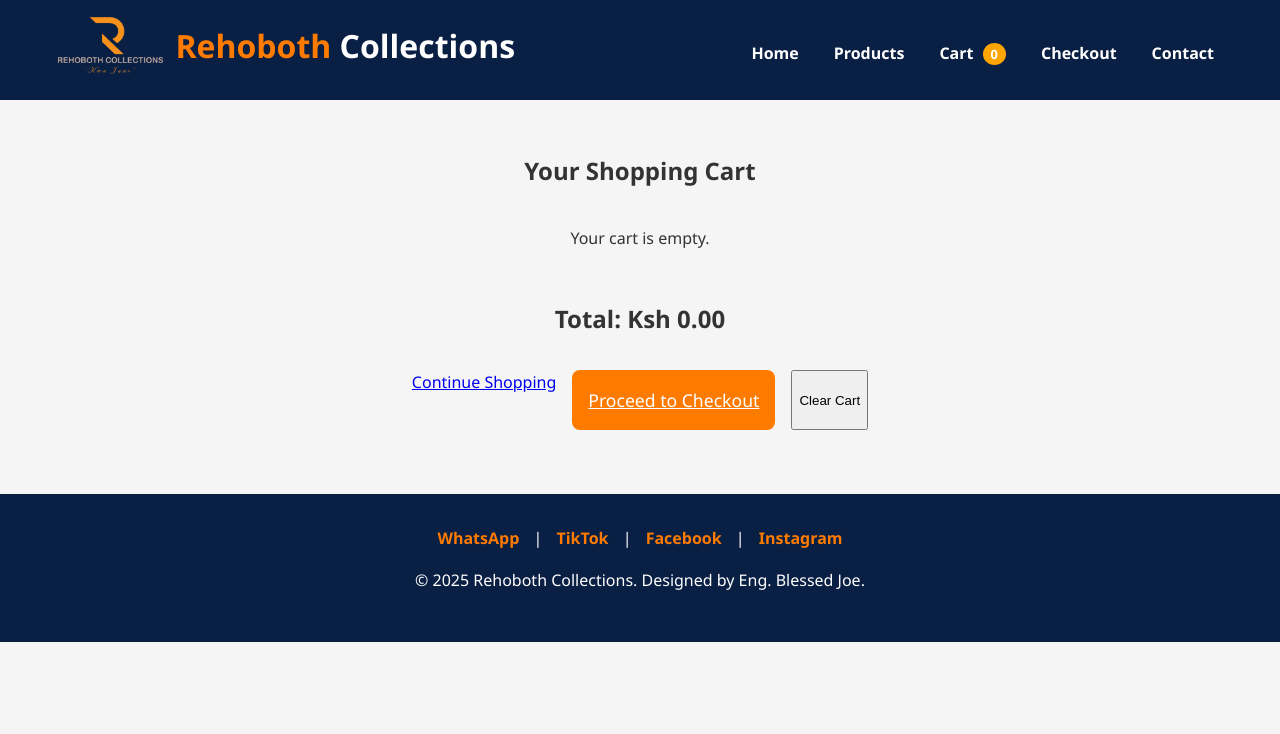
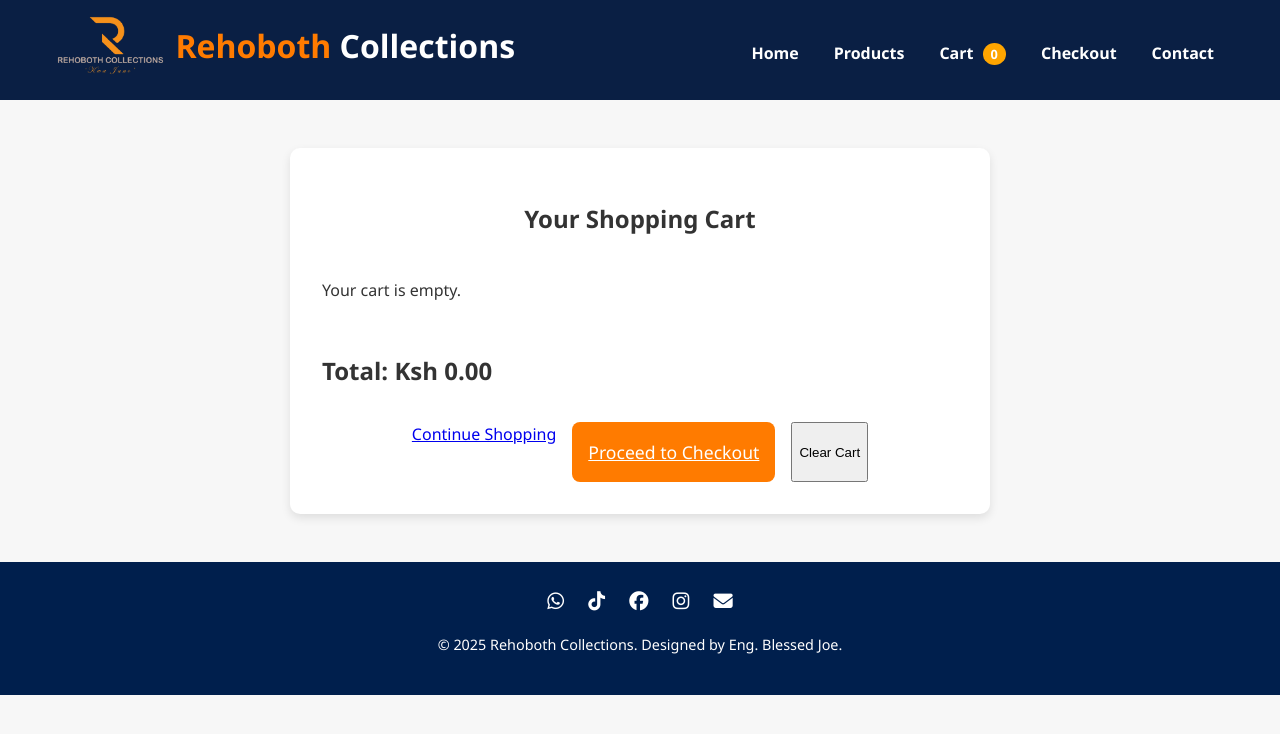
Before and after one commit to BlessedJoe254/Rehoboth-Collections-Shop, a plain HTML site: page cart.html in a window 1280 px wide. Drawn offline with Linux system fonts and the light colour scheme.

Commit message:
Add files via upload

```diff
--- a/cart.html
+++ b/cart.html
@@ -5,6 +5,58 @@
   <meta name="viewport" content="width=device-width, initial-scale=1.0"/>
   <title>Rehoboth Collections - Cart</title>
   <link rel="stylesheet" href="styles.css"/>
+  <link rel="stylesheet" href="https://cdnjs.cloudflare.com/ajax/libs/font-awesome/6.5.0/css/all.min.css" />
+
+  <style>
+    body {
+      font-family: 'Segoe UI', sans-serif;
+      background: #f7f7f7;
+      margin: 0;
+      padding: 0;
+    }
+
+    .cart-container {
+      max-width: 700px;
+      margin: 3rem auto;
+      background: white;
+      padding: 2rem;
+      border-radius: 10px;
+      box-shadow: 0 4px 10px rgba(0,0,0,0.1);
+    }
+
+    .cart-container h2 {
+      text-align: center;
+      color: #333;
+      margin-bottom: 1.5rem;
+    }
+
+    .cart-items {
+      margin-top: 1.5rem;
+    }
+
+    footer {
+      background-color: #001f4d;
+      color: white;
+      padding: 1.5rem 0;
+      text-align: center;
+    }
+
+    footer .social a {
+      color: white;
+      margin: 0 10px;
+      font-size: 1.2rem;
+      text-decoration: none;
+    }
+
+    footer .social a:hover {
+      color: #ff9900;
+    }
+
+    footer p {
+      margin-top: 1rem;
+      font-size: 0.9rem;
+    }
+  </style>
 </head>
 <body>
 
@@ -26,7 +78,7 @@
   </header>
 
   <!-- Cart Section -->
-  <section class="cart">
+  <section class="cart-container">
     <h2>Your Shopping Cart</h2>
 
     <div class="cart-items" id="cart-items">
@@ -49,10 +101,11 @@
   <!-- Footer -->
   <footer>
     <div class="social">
-      <a href="https://wa.me/254726459569" target="_blank">WhatsApp</a> |
-      <a href="https://vm.tiktok.com/ZMBp1K8cq/" target="_blank">TikTok</a> |
-      <a href="https://www.facebook.com/janet.wanjiru.940" target="_blank">Facebook</a> |
-      <a href="https://instagram.com/rehobothcollections" target="_blank">Instagram</a>
+      <a href="https://wa.me/254726459569" target="_blank"><i class="fab fa-whatsapp"></i></a>
+      <a href="https://vm.tiktok.com/ZMBp1K8cq/" target="_blank"><i class="fab fa-tiktok"></i></a>
+      <a href="https://www.facebook.com/janet.wanjiru.940" target="_blank"><i class="fab fa-facebook"></i></a>
+      <a href="https://instagram.com/rehobothcollections" target="_blank"><i class="fab fa-instagram"></i></a>
+      <a href="mailto:joemutugi291@gmail.com"><i class="fas fa-envelope"></i></a>
     </div>
     <p>&copy; 2025 Rehoboth Collections. Designed by Eng. Blessed Joe.</p>
   </footer>
```
Also changed, not shown: checkout.html (+26 -25 lines), contact.html (+18 -14 lines).
